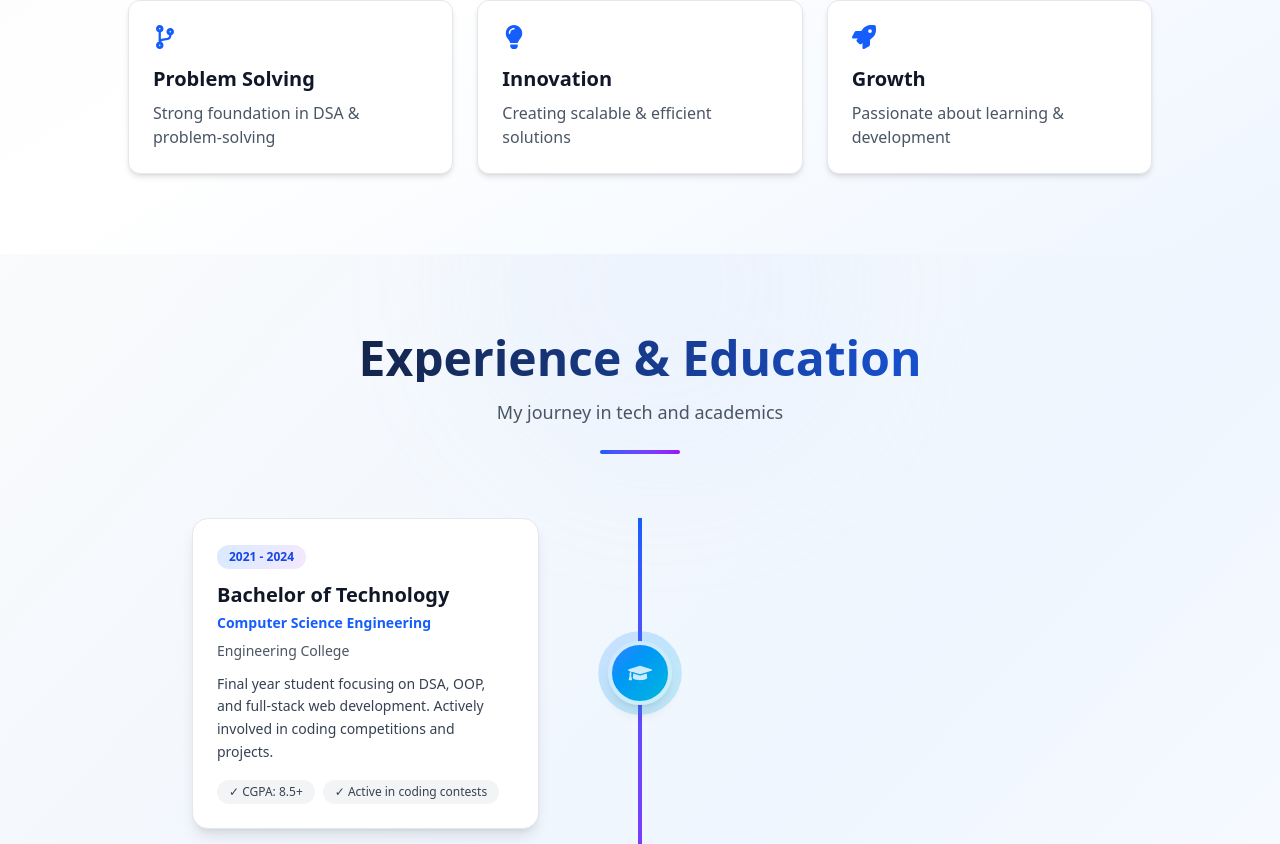
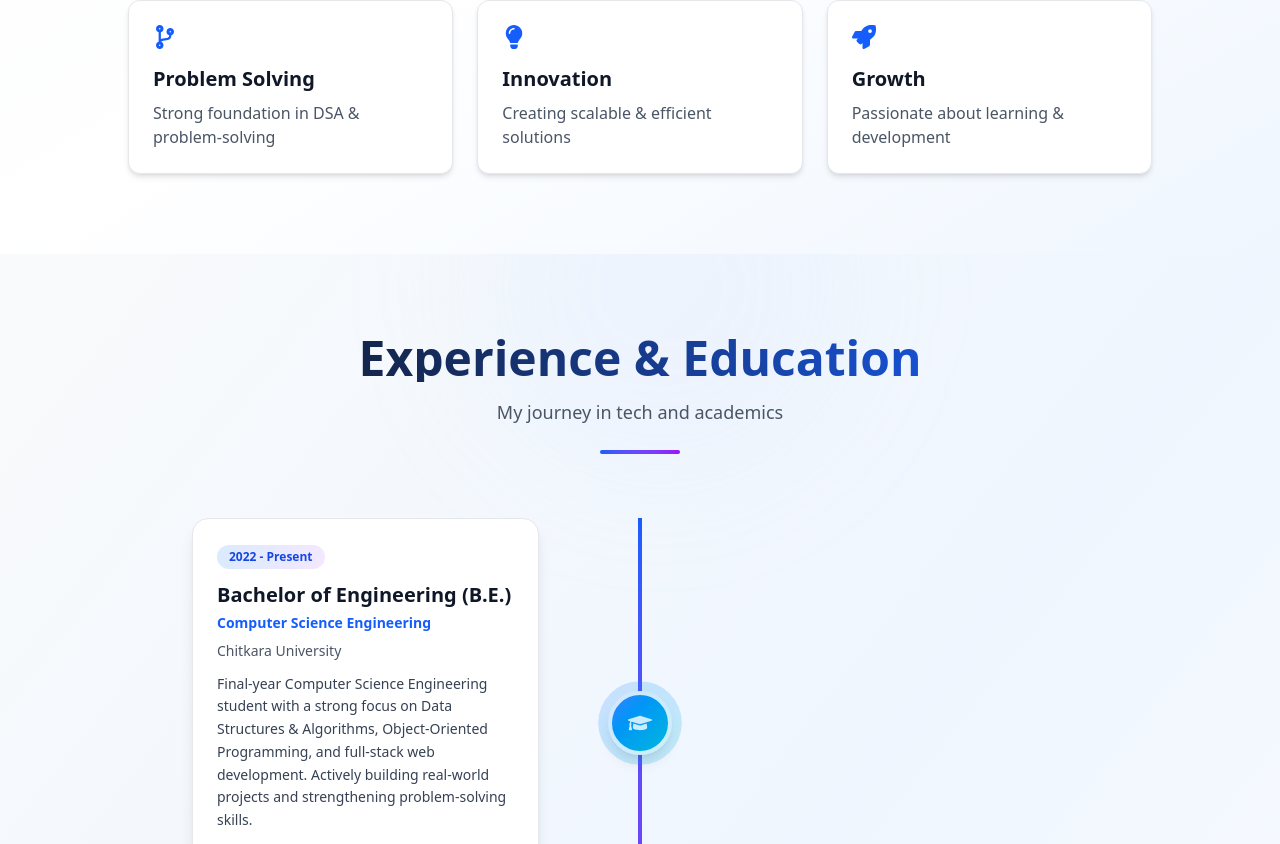
Before and after one commit to gauravvashisht07/GAURAV_PORTFOLIO, a React (Vite) app in the folder portfolio/: page / in a window 1280 px wide. Shown: the part 1956-2800 px from the top of the page. Built offline with nearby package versions, Linux system fonts and the light colour scheme.

Commit message:
Adding Profile Picture

```diff
--- a/portfolio/src/components/Certificates.jsx
+++ b/portfolio/src/components/Certificates.jsx
@@ -13,6 +13,24 @@ const certificates = [
     issuer: "LearnQuest (Coursera)",
     year: "2026",
     category: "Data Science",
+  },
+  {
+    title: "Client Needs and Software Requirements",
+    issuer: "University of Alberta (Coursera)",
+    year: "2026",
+    category: "Software Engineering",
+  },
+  {
+    title: "Software Processes and Agile Practices",
+    issuer: "University of Alberta (Coursera)",
+    year: "2026",
+    category: "Software Engineering",
+  },
+  {
+    title: "Introduction to Software Product Management",
+    issuer: "University of Alberta (Coursera)",
+    year: "2026",
+    category: "Product & Agile",
   },
   {
     title: "Generative AI Mastermind",
@@ -47,7 +65,10 @@ const Certificates = () => {
   "AI": "from-indigo-500 to-purple-500",
   "Web Dev": "from-yellow-500 to-orange-500",
   "Languages": "from-green-500 to-teal-500",
+  "Software Engineering": "from-red-500 to-rose-500",
+  "Product & Agile": "from-sky-500 to-blue-600",
 };
+
 
   return (
     <section
--- a/portfolio/src/components/Contact.jsx
+++ b/portfolio/src/components/Contact.jsx
@@ -129,7 +129,7 @@ const Contact = () => {
           viewport={{ once: true }}
           className="mt-12 text-sm text-gray-500 dark:text-gray-400"
         >
-          <span className="text-2xl mb-2 inline-block">✨</span>
+          <span className="text-2xl mb-2 inline-block"> </span>
           <br />
           Thanks for visiting! Let's build something amazing together.
         </motion.p>
--- a/portfolio/src/components/Experience.jsx
+++ b/portfolio/src/components/Experience.jsx
@@ -5,33 +5,42 @@ const Experience = () => {
   const experiences = [
   {
     type: "education",
-      title: "Bachelor of Technology",
+    title: "Bachelor of Engineering (B.E.)",
     subtitle: "Computer Science Engineering",
-      organization: "Engineering College",
-      period: "2021 - 2024",
+    organization: "Chitkara University",
+    period: "2022 - Present",
     description:
-        "Final year student focusing on DSA, OOP, and full-stack web development. Actively involved in coding competitions and projects.",
-      highlights: ["CGPA: 8.5+", "Active in coding contests"],
+      "Final-year Computer Science Engineering student with a strong focus on Data Structures & Algorithms, Object-Oriented Programming, and full-stack web development. Actively building real-world projects and strengthening problem-solving skills.",
+    highlights: [
+      "Strong foundation in DSA and OOP concepts",
+      "Hands-on experience with full-stack projects",
+    ],
   },
   {
     type: "work",
     title: "Freelance Web Developer",
-      subtitle: "Full Stack Development",
-      organization: "Self-employed",
-      period: "2023 - Present",
+    subtitle: "Frontend & Full-Stack Development",
+    organization: "Self-Employed",
+    period: "2024 - Present",
     description:
-        "Developed multiple web applications and websites for clients. Specialized in React, Node.js, and responsive design.",
-      highlights: ["3+ Projects Delivered", "100% Client Satisfaction"],
+      "Worked with clients to design and develop responsive, production-ready websites and web applications with a focus on performance, usability, and clean UI.",
+    highlights: [
+      "Delivered a live freelance project with modern UI/UX",
+      "Built fully responsive and optimized web solutions",
+    ],
   },
   {
     type: "work",
-      title: "Open Source Contributor",
-      subtitle: "Community Development",
-      organization: "Various Open Source Projects",
-      period: "2023 - Present",
+    title: "Project-Based Full Stack Developer",
+    subtitle: "Personal & Academic Projects",
+    organization: "Independent Projects",
+    period: "2024 - Present",
     description:
-        "Contributing to open-source projects and helping the developer community through code reviews and documentation.",
-      highlights: ["Active Contributor", "Community Helper"],
+      "Developed multiple full-stack and real-time applications to solve real-world problems, focusing on scalable backend logic and clean frontend architecture.",
+    highlights: [
+      "Built full-stack applications using Node.js and MongoDB",
+      "Implemented real-time features like chat systems",
+    ],
   },
 ];
 
--- a/portfolio/src/components/Projects.jsx
+++ b/portfolio/src/components/Projects.jsx
@@ -1,15 +1,16 @@
 import { motion } from "framer-motion";
 import { FaGithub, FaExternalLinkAlt, FaStar } from "react-icons/fa";
-
 const projects = [
   {
     title: "Astrology Website (Freelance)",
     description:
-      "Designed and developed a fully responsive astrology website for a freelance client with modern UI, optimized layouts, and smooth animations.",
+      "Designed and developed a production-ready, fully responsive astrology website for a freelance client, focusing on modern UI/UX, performance optimization, and cross-device compatibility.",
     points: [
-      "Built custom UI sections for zodiac signs, gemstones, and remedies",
-      "Improved page load performance by ~30%",
-      "Achieved 100% mobile responsiveness",
+      "Built custom UI sections for zodiac signs, gemstones, and astrological remedies",
+      "Implemented modern layouts, smooth animations, and mobile-first design",
+      "Optimized assets and layouts, improving page load performance by ~30%",
+      "Achieved 100% mobile responsiveness across all screen sizes",
+      "Delivered a live website hosted on GitHub Pages",
     ],
     tech: ["HTML", "CSS", "JavaScript"],
     live: "#",
@@ -19,11 +20,13 @@ const projects = [
   {
     title: "Lost and Found Web Application",
     description:
-      "A full-stack web platform enabling users to report lost and found items with real-time communication.",
+      "A full-stack web platform that helps users report lost and found items and connect directly through real-time communication to enable faster recovery.",
     points: [
-      "Implemented real-time chat between item owner and finder",
-      "Designed scalable backend using Node.js & MongoDB",
-      "Reduced recovery response time by ~40%",
+      "Developed functionality for users to post lost and found items with images and detailed information",
+      "Implemented real-time chat between item owner and finder for faster coordination",
+      "Designed a clean, responsive UI with search and filter capabilities",
+      "Built a scalable backend architecture using Node.js and MongoDB",
+      "Reduced item recovery response time by approximately 40%",
     ],
     tech: ["Node.js", "MongoDB", "Tailwind CSS"],
     live: "#",
@@ -33,11 +36,13 @@ const projects = [
   {
     title: "Personal Portfolio Website",
     description:
-      "A modern, responsive portfolio built with React and Vite to showcase skills and projects.",
+      "A modern, fast, and responsive personal portfolio website built to showcase projects, skills, and experience with a clean and professional design.",
     points: [
-      "Component-based architecture with clean UI",
-      "Optimized performance using Vite",
-      "Improved SEO and faster indexing",
+      "Built using React and Vite with a component-based architecture",
+      "Implemented smooth UI interactions and responsive layouts",
+      "Optimized performance and reduced initial load time using Vite",
+      "Improved SEO for better visibility and faster indexing",
+      "Deployed the website using GitHub Pages",
     ],
     tech: ["React", "Vite", "Tailwind CSS"],
     live: "#",
@@ -47,10 +52,12 @@ const projects = [
   {
     title: "Multiplayer Shooting Game",
     description:
-      "A real-time multiplayer FPS game built using Unity Engine with client-server synchronization.",
+      "A real-time multiplayer FPS game developed using Unity Engine with focus on low-latency gameplay and seamless multiplayer experience.",
     points: [
-      "Implemented matchmaking and lobby systems",
-      "Optimized network performance for low latency",
+      "Implemented multiplayer matchmaking and lobby systems",
+      "Handled real-time client-server synchronization",
+      "Optimized network performance to reduce latency during gameplay",
+      "Enhanced overall multiplayer experience through performance tuning",
     ],
     tech: ["Unity", "C#", "Alteruna"],
     live: "#",
--- a/portfolio/src/components/Stats.jsx
+++ b/portfolio/src/components/Stats.jsx
@@ -20,7 +20,7 @@ const Stats = () => {
     },
     {
       icon: <FaTrophy />,
-      number: "6",
+      number: "9",
       label: "Certifications",
       suffix: "",
       color: "from-yellow-500 to-orange-500",
--- a/portfolio/src/components/Testimonials.jsx
+++ b/portfolio/src/components/Testimonials.jsx
@@ -4,28 +4,28 @@ import { FaStar, FaQuoteLeft } from "react-icons/fa";
 const Testimonials = () => {
  const testimonials = [
   {
-      name: "Client A",
-      role: "Startup Founder",
+    name: "Freelance Client",
+    role: "Astrology Website Project",
     feedback:
-        "Gaurav delivered an amazing website that exceeded our expectations. His attention to detail and communication was exceptional.",
+      "Gaurav designed and developed a fully responsive astrology website for my business. He understood the requirements clearly, delivered the project on time, and handled revisions smoothly. The final website looks professional and works perfectly across devices.",
     rating: 5,
-      avatar: "👨‍💼",
+    avatar: "🌐",
   },
   {
-      name: "Client B",
-      role: "Small Business Owner",
+    name: "Academic Mentor",
+    role: "Computer Science Engineering",
     feedback:
-        "Working with Gaurav was a pleasure. He understood our vision and translated it into a beautiful, functional website.",
+      "Gaurav has a strong grasp of core computer science concepts and applies them effectively in practical projects. His approach to problem-solving and backend logic shows maturity beyond coursework.",
     rating: 5,
-      avatar: "👩‍💼",
+    avatar: "🎓",
   },
   {
-      name: "Colleague C",
-      role: "Tech Mentor",
+    name: "Project Evaluation",
+    role: "Full-Stack Development",
     feedback:
-        "Gaurav shows great promise as a developer. He's eager to learn and has strong problem-solving skills.",
+      "Through multiple full-stack projects, Gaurav has demonstrated the ability to design scalable applications, implement real-time features, and write clean, maintainable code.",
     rating: 5,
-      avatar: "👨‍🏫",
+    avatar: "💻",
   },
 ];
 
```
Also changed, not shown: portfolio/src/components/Hero.jsx (+30 -2 lines), portfolio/public/Profile.png (added). Lines whose indentation alone changed are shown as unchanged.
